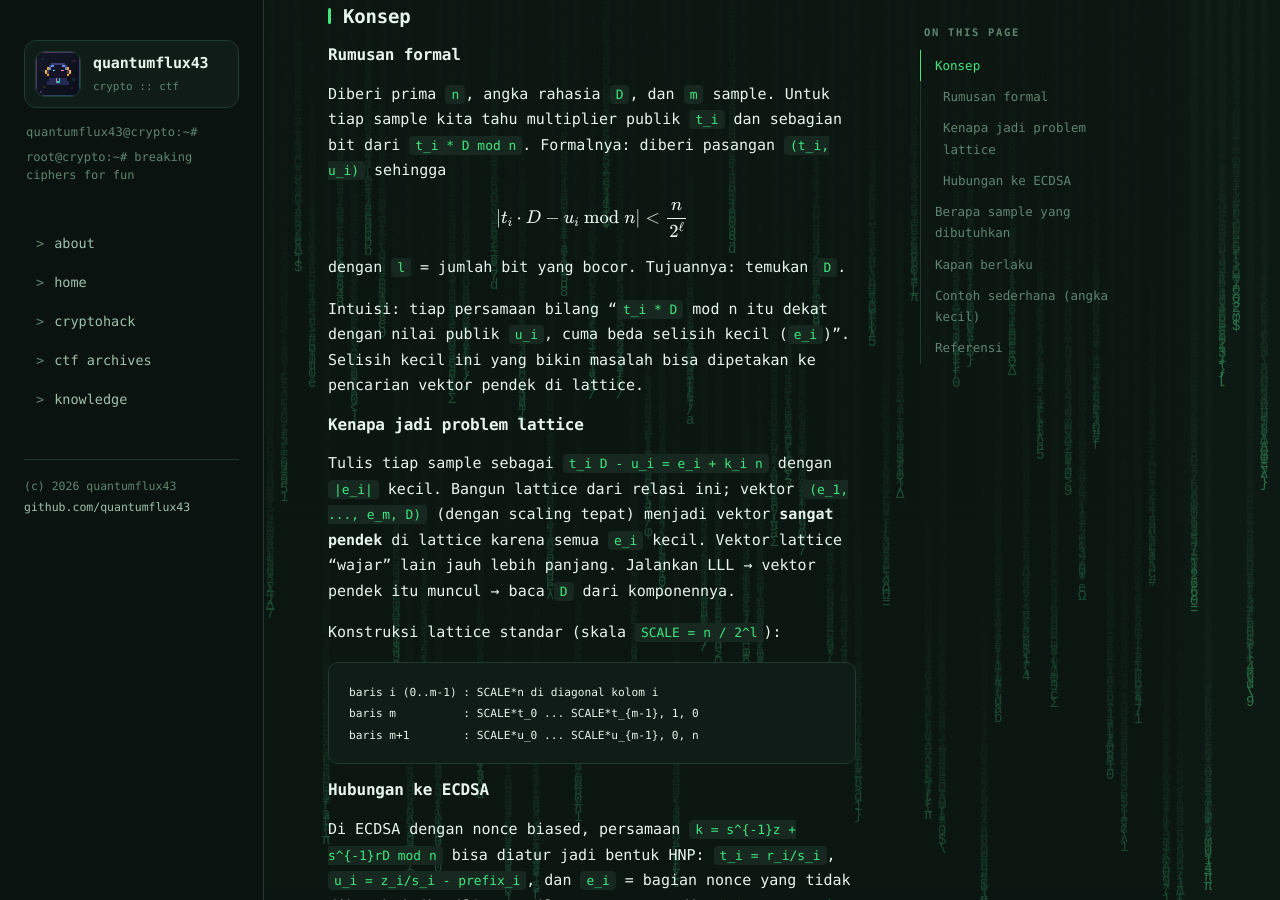
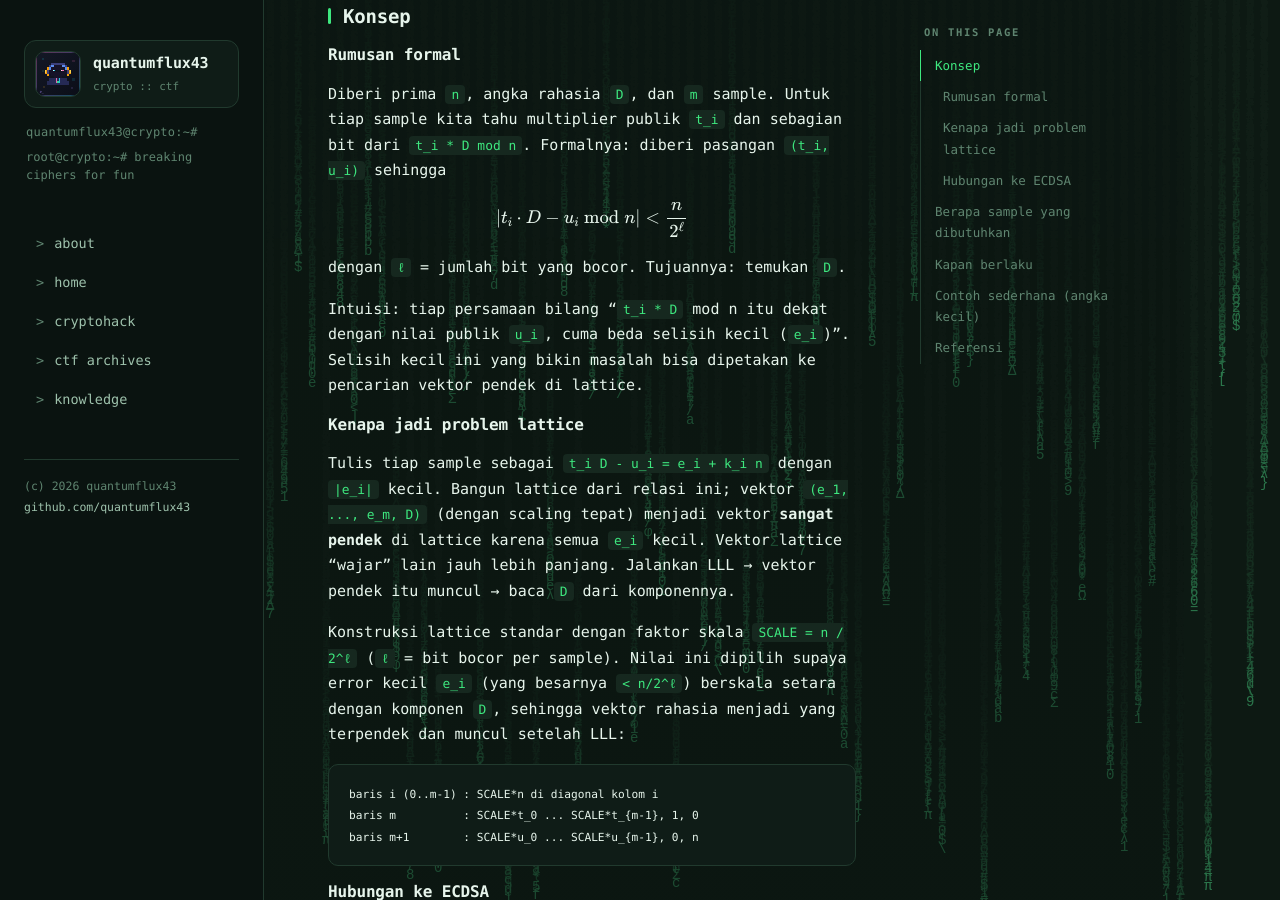
Before and after one commit to QuantumFlux43/quantumflux43.github.io, a Jekyll site: the page built from _posts/2026-08-23-dasar-hidden-number-problem.md, in a window 1280 px wide and 900 px high, scrolled down 511 px. Built offline with Jekyll 4.4.1, drawn with Linux system fonts in a browser that asks for light colours; some of the changed text lies outside the part shown.

Commit message:
knowledge: fix 2^l jadi 2^ℓ + jelaskan asal SCALE, param kode l->bleed

````diff
--- a/_posts/2026-08-23-dasar-hidden-number-problem.md
+++ b/_posts/2026-08-23-dasar-hidden-number-problem.md
@@ -26,7 +26,7 @@ $$
 | t_i \cdot D - u_i \bmod n | < \frac{n}{2^{\ell}}
 $$
 
-dengan `l` = jumlah bit yang bocor. Tujuannya: temukan `D`.
+dengan `ℓ` = jumlah bit yang bocor. Tujuannya: temukan `D`.
 
 Intuisi: tiap persamaan bilang "`t_i * D` mod n itu dekat dengan nilai publik
 `u_i`, cuma beda selisih kecil (`e_i`)". Selisih kecil ini yang bikin masalah
@@ -40,7 +40,10 @@ tepat) menjadi vektor **sangat pendek** di lattice karena semua `e_i` kecil.
 Vektor lattice "wajar" lain jauh lebih panjang. Jalankan LLL → vektor pendek
 itu muncul → baca `D` dari komponennya.
 
-Konstruksi lattice standar (skala `SCALE = n / 2^l`):
+Konstruksi lattice standar dengan faktor skala `SCALE = n / 2^ℓ` (`ℓ` = bit
+bocor per sample). Nilai ini dipilih supaya error kecil `e_i` (yang besarnya
+`< n/2^ℓ`) berskala setara dengan komponen `D`, sehingga vektor rahasia menjadi
+yang terpendek dan muncul setelah LLL:
 
 ```text
 baris i (0..m-1) : SCALE*n di diagonal kolom i
@@ -148,10 +151,11 @@ jauh di atas syarat minimum — LLL menemukan `D = 1234` dengan mudah. Kalau
 strukturnya, hanya `t`, `u`, dan `check` yang diganti sesuai skema:
 
 ```python
-def solve_hnp_generic(samples, n, l, check):
-    # samples = list of (t, u); check(d) -> True kalau d benar
+def solve_hnp_generic(samples, n, bleed, check):
+    # samples = list of (t, u); bleed = bit bocor per sample (ℓ)
+    # check(d) -> True kalau d benar
     m = len(samples)
-    scale = n // (1 << l)
+    scale = n // (1 << bleed)
     M = IntegerMatrix(m + 2, m + 2)
     for i in range(m):
         M[i, i] = scale * n
````
